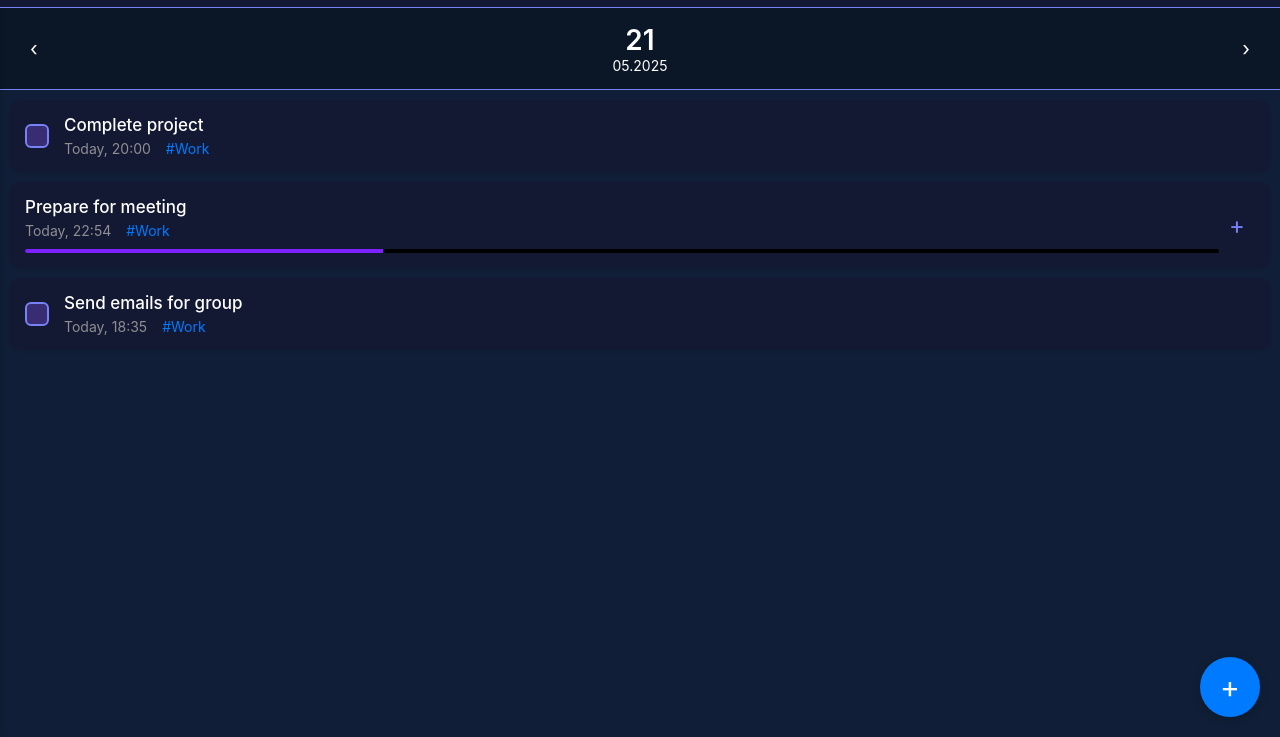
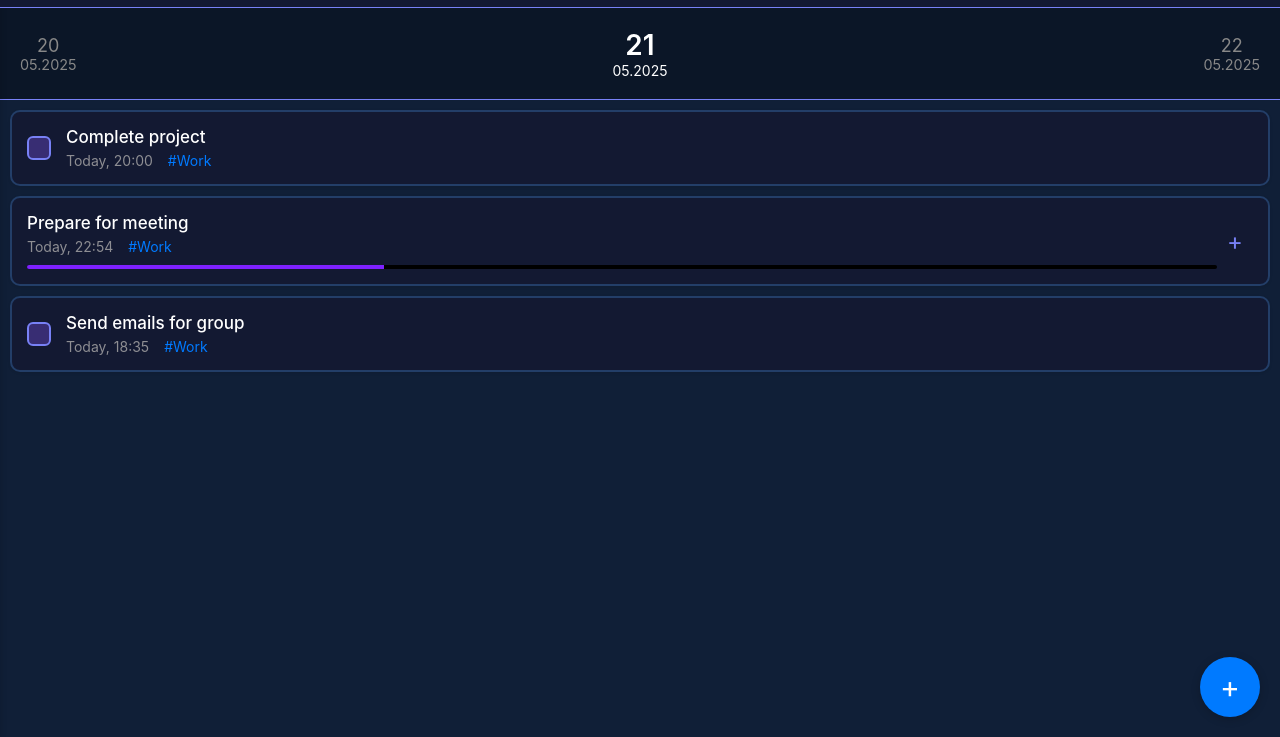
Before and after one commit to Ppannd/SoftPlanner, a plain HTML site: page home.html in a window 1280 px wide. Shown: the part 63-800 px from the top of the page. Drawn offline with Linux system fonts and the light colour scheme.

Commit message:
home.html

```diff
--- a/home.html
+++ b/home.html
@@ -113,11 +113,20 @@
             background-color: #0B1627;
             border-bottom: 1px solid #7881F6;
         }
+        .date-current, .date-adjacent {
+            display: flex;
+            flex-direction: column;
+            align-items: center;
+            cursor: pointer;
+            padding: 5px;
+            border-radius: 8px;
+            transition: all 0.3s ease;
+        }
 
-        .date-arrow {
-            font-size: 20px;
-            color: #ffffff;
-            padding: 0 15px;
+        .date-adjacent {
+            font-size: 18px;
+            color: #888;
+
         }
 
         .date-current {
@@ -134,6 +143,9 @@
         .date-current .month-year {
             font-size: 14px;
             color: #ffffff;
+        }
+        .month-year {
+            font-size: 0.8em;
         }
 
         /* Tasks List */
@@ -152,6 +164,7 @@
             padding: 15px;
             margin-bottom: 10px;
             box-shadow: 0 1px 3px rgba(0,0,0,0.1);
+            border: 2.5px solid #233E68;
         }
 
         .task-checkbox {
@@ -458,7 +471,7 @@
 <body>
     <!-- Header with Avatar -->
     <div class="header">
-        <div class="user-avatar" id="avatar">U</div>
+        <div class="user-avatar" id="avatar">S</div>
         <h1>Soft Planner</h1>
     </div>
 
@@ -472,15 +485,28 @@
 
     <div class="overlay" id="overlay"></div>
 
-    <!-- Date Navigation -->
-    <div class="date-navigation">
-        <div class="date-arrow">‹</div>
-        <div class="date-current">
-            <div class="day">21</div>
-            <div class="month-year">05.2025</div>
-        </div>
-        <div class="date-arrow">›</div>
+
+
+
+   <div class="date-navigation">
+    <!-- Предыдущая дата (меньше и темнее) -->
+    <div class="date-adjacent date-prev" onclick="navigateDate(-1)">
+        <div class="day">20</div>
+        <div class="month-year">05.2025</div>
     </div>
+
+    <!-- Текущая дата -->
+    <div class="date-current">
+        <div class="day">21</div>
+        <div class="month-year">05.2025</div>
+    </div>
+
+    <!-- Следующая дата (меньше и темнее) -->
+    <div class="date-adjacent date-next" onclick="navigateDate(1)">
+        <div class="day">22</div>
+        <div class="month-year">05.2025</div>
+    </div>
+</div>
 
     <!-- Tasks List -->
     <div class="tasks-container">
```
